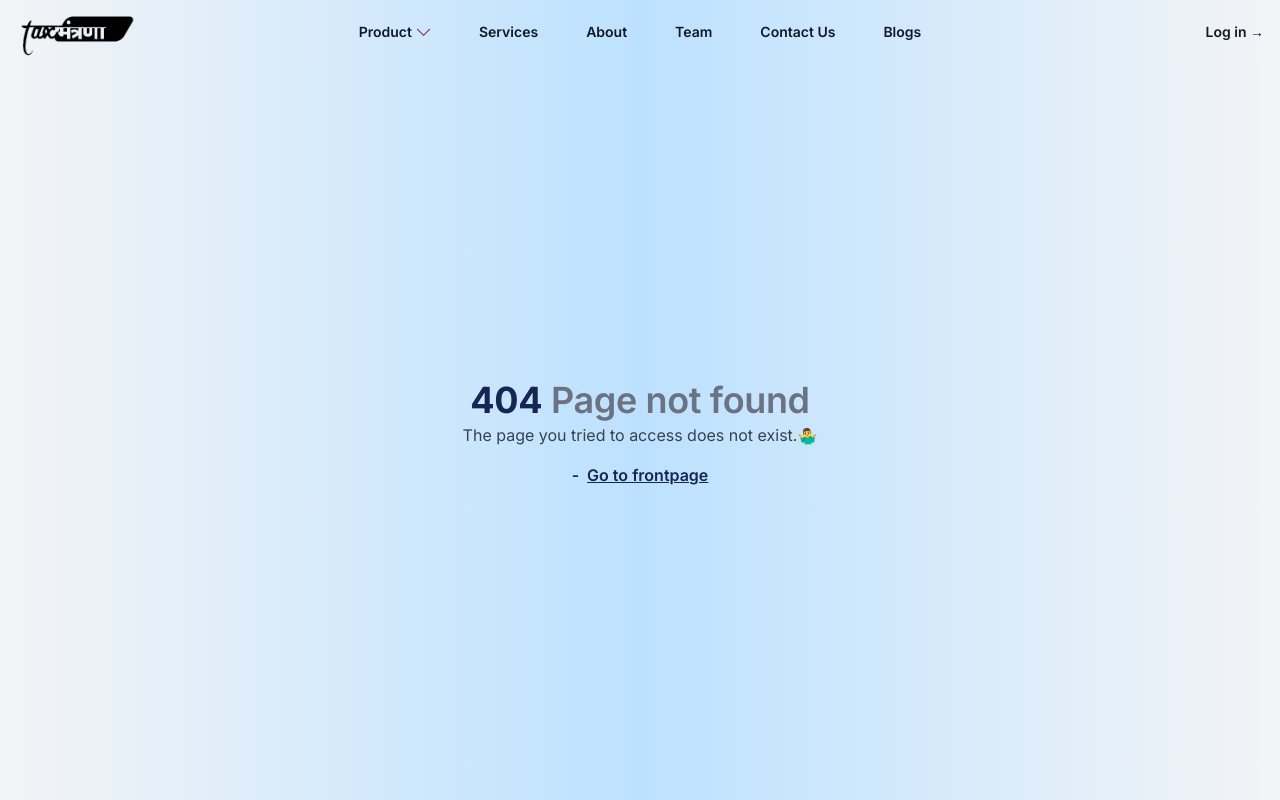
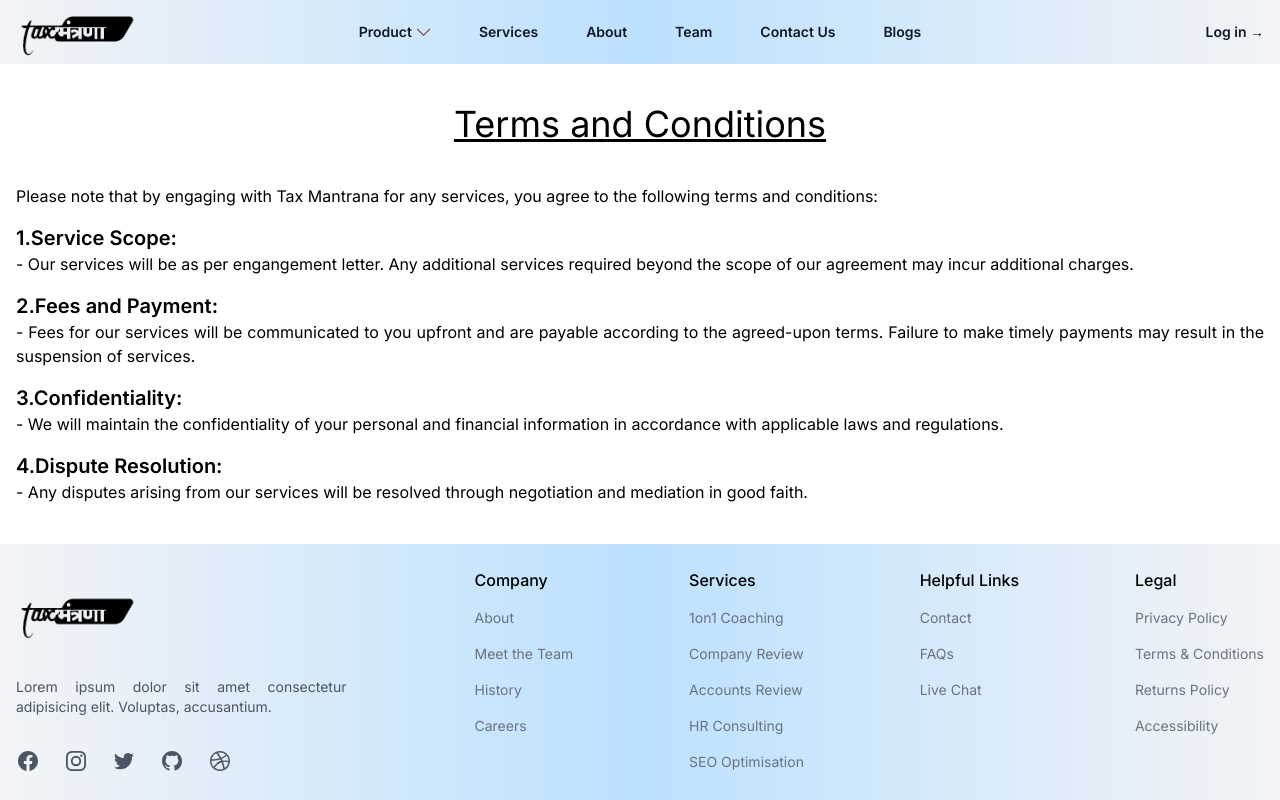
Before and after one commit to akshpatell/CA_Project, a Next.js app: page /term-and-condition in a window 1280 px wide. Before the commit this address had no page. Shown: the top 800 px of the page. Built offline with nearby package versions, Linux system fonts and the light colour scheme.

Commit message:
term and condition page added

```diff
--- /dev/null
+++ b/src/app/term-and-condition/page.jsx
@@ -0,0 +1,12 @@
+import TermAndCondition from "@/components/TermAndCondition";
+import React from "react";
+
+const TermAndConditionPage = () => {
+  return (
+    <div>
+      <TermAndCondition />
+    </div>
+  );
+};
+
+export default TermAndConditionPage;
--- a/src/components/Footer/index.jsx
+++ b/src/components/Footer/index.jsx
@@ -3,7 +3,7 @@ import React from "react";
 
 const legals = [
   { title: "Privacy Policy", link: "/privacy-policy" },
-  { title: "Terms & Conditions", link: "/term&condition" },
+  { title: "Terms & Conditions", link: "/term-and-condition" },
   { title: "Returns Policy", link: "/return-policy" },
   { title: "Accessibility", link: "/accessibility" },
 ];
--- /dev/null
+++ b/src/components/TermAndCondition/index.jsx
@@ -0,0 +1,48 @@
+import React from "react";
+
+const sections = [
+  {
+    title: "1.Service Scope:",
+    content:
+      "- Our services will be as per engangement letter. Any additional services required beyond the scope of our agreement may incur additional charges.",
+  },
+  {
+    title: "2.Fees and Payment:",
+    content:
+      "- Fees for our services will be communicated to you upfront and are payable according to the agreed-upon terms. Failure to make timely payments may result in the suspension of services.",
+  },
+  {
+    title: "3.Confidentiality:",
+    content:
+      "- We will maintain the confidentiality of your personal and financial information in accordance with applicable laws and regulations.",
+  },
+  {
+    title: "4.Dispute Resolution:",
+    content:
+      " - Any disputes arising from our services will be resolved through negotiation and mediation in good faith.",
+  },
+];
+
+const TermAndCondition = () => {
+  return (
+    <div className="flex flex-col gap-10 px-container py-10 max-sm:py-6 max-sm:gap-6">
+      <h1 className="text-4xl text-center underline">Terms and Conditions</h1>
+      <div className="flex flex-col gap-4">
+        <p className="text-justify">
+          Please note that by engaging with Tax Mantrana for any services, you
+          agree to the following terms and conditions:
+        </p>
+        <div className="flex flex-col gap-4">
+          {sections.map((section, index) => (
+            <div key={index}>
+              <h2 className="text-xl font-semibold">{section.title}</h2>
+              <p className="text-justify">{section.content}</p>
+            </div>
+          ))}
+        </div>
+      </div>
+    </div>
+  );
+};
+
+export default TermAndCondition;
```
